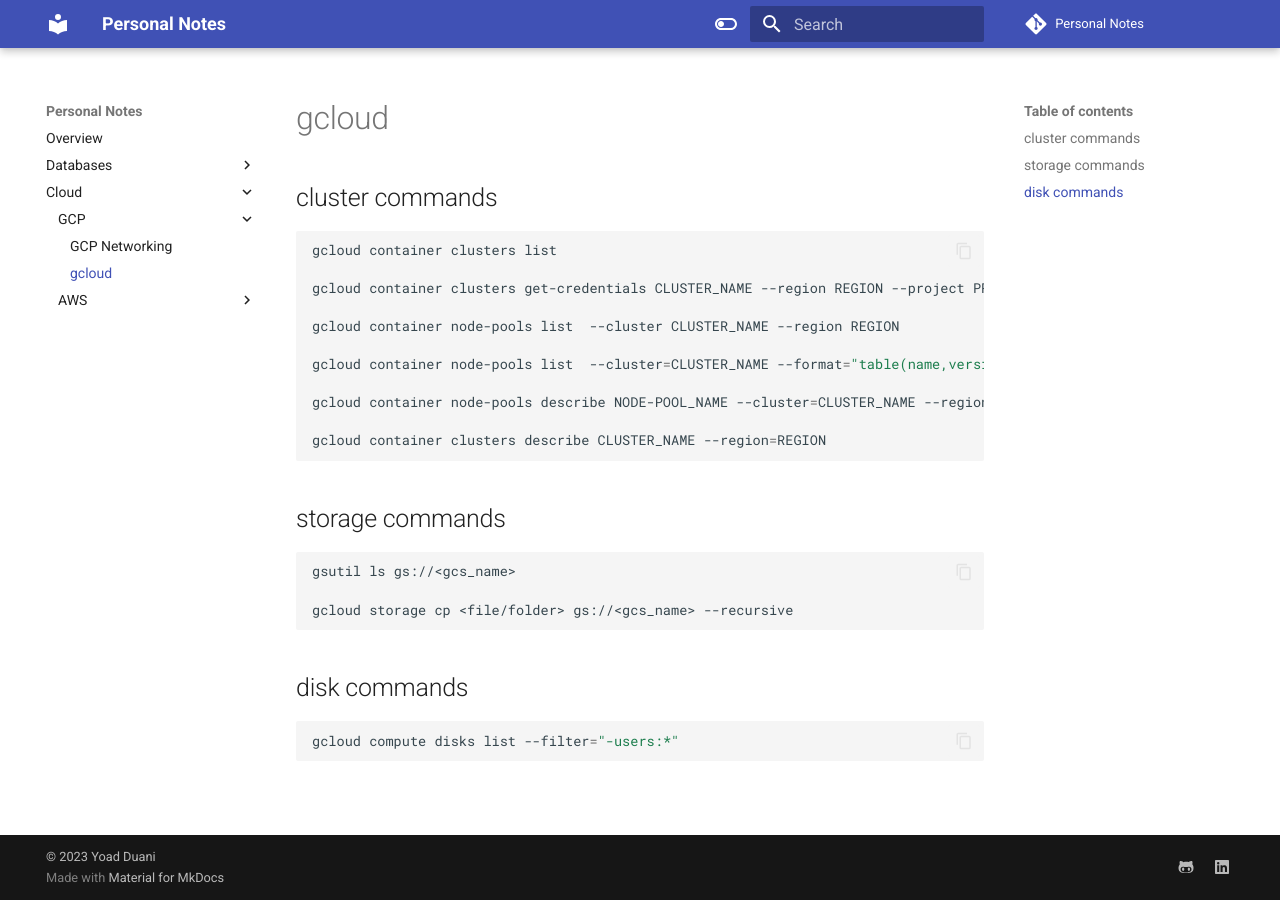
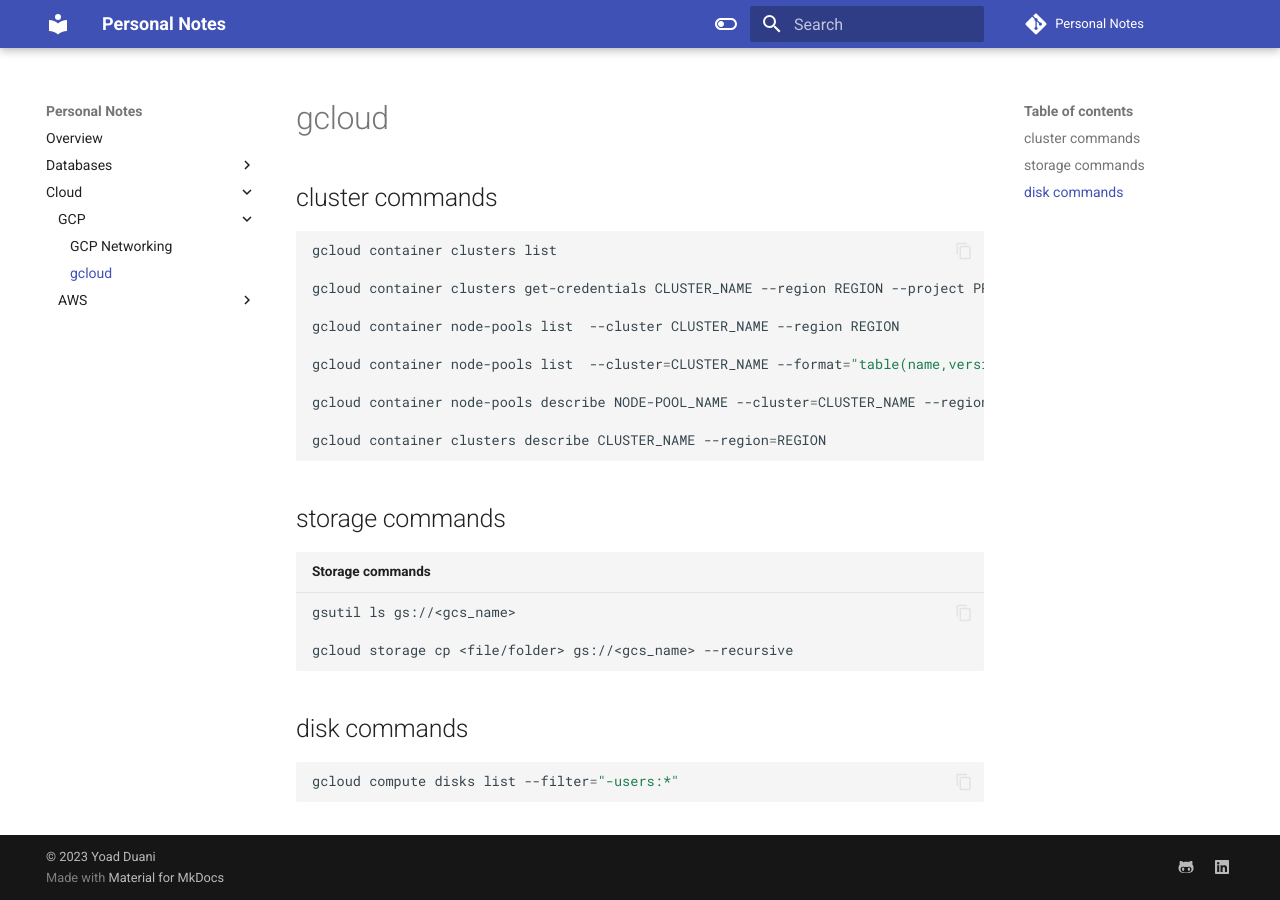
Before and after one commit to Yoad-Duani/personal_notes, an MkDocs documentation site: the page built from docs/cloud/gcp/gcloud.md, in a window 1280 px wide. Built offline with MkDocs 1.6.1 and Material for MkDocs 9.7.7, drawn with Linux system fonts in a browser that asks for light colours; comment, search, counter and statistics services are not loaded.

Commit message:
Update docs

````diff
--- a/docs/cloud/gcp/gcloud.md
+++ b/docs/cloud/gcp/gcloud.md
@@ -18,7 +18,7 @@ gcloud container clusters describe CLUSTER_NAME --region=REGION
 
 ## storage commands
 
-```bash
+```bash title="Storage commands"
 gsutil ls gs://<gcs_name>
 
 gcloud storage cp <file/folder> gs://<gcs_name> --recursive
````
